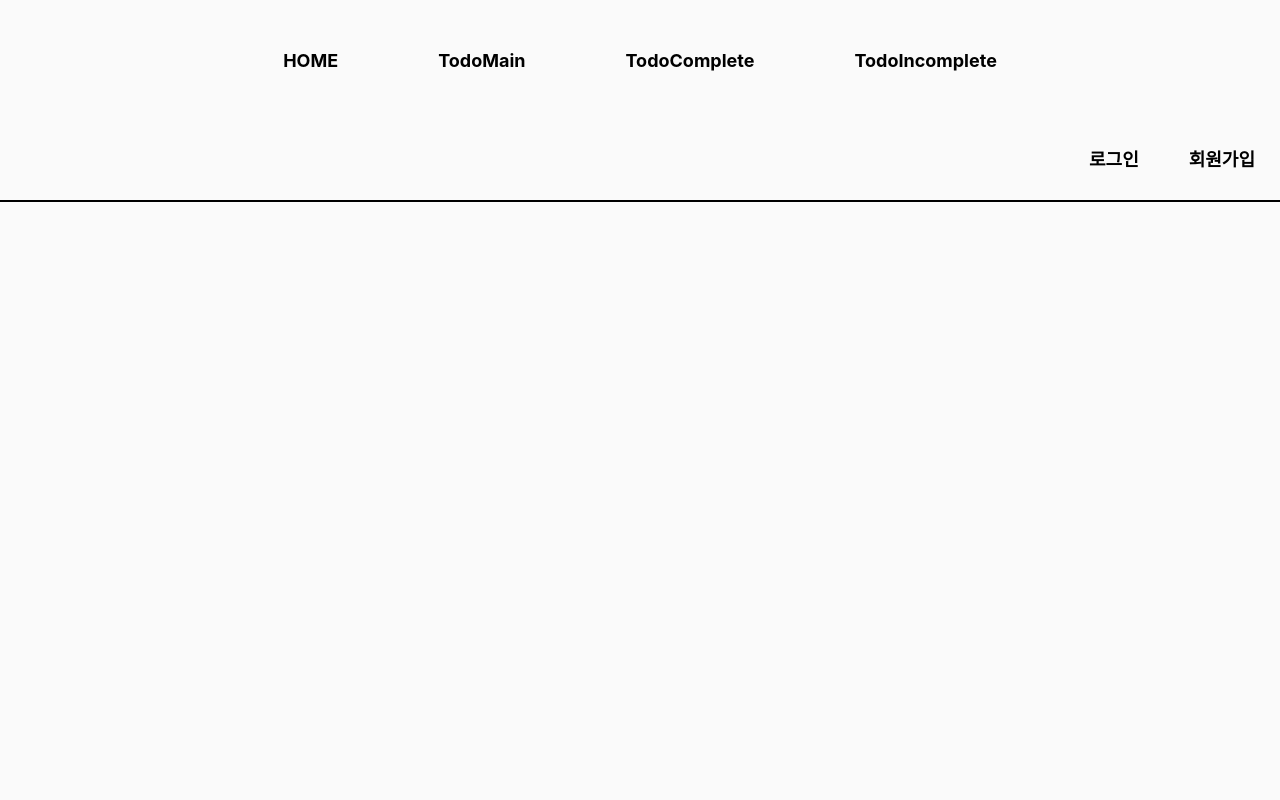
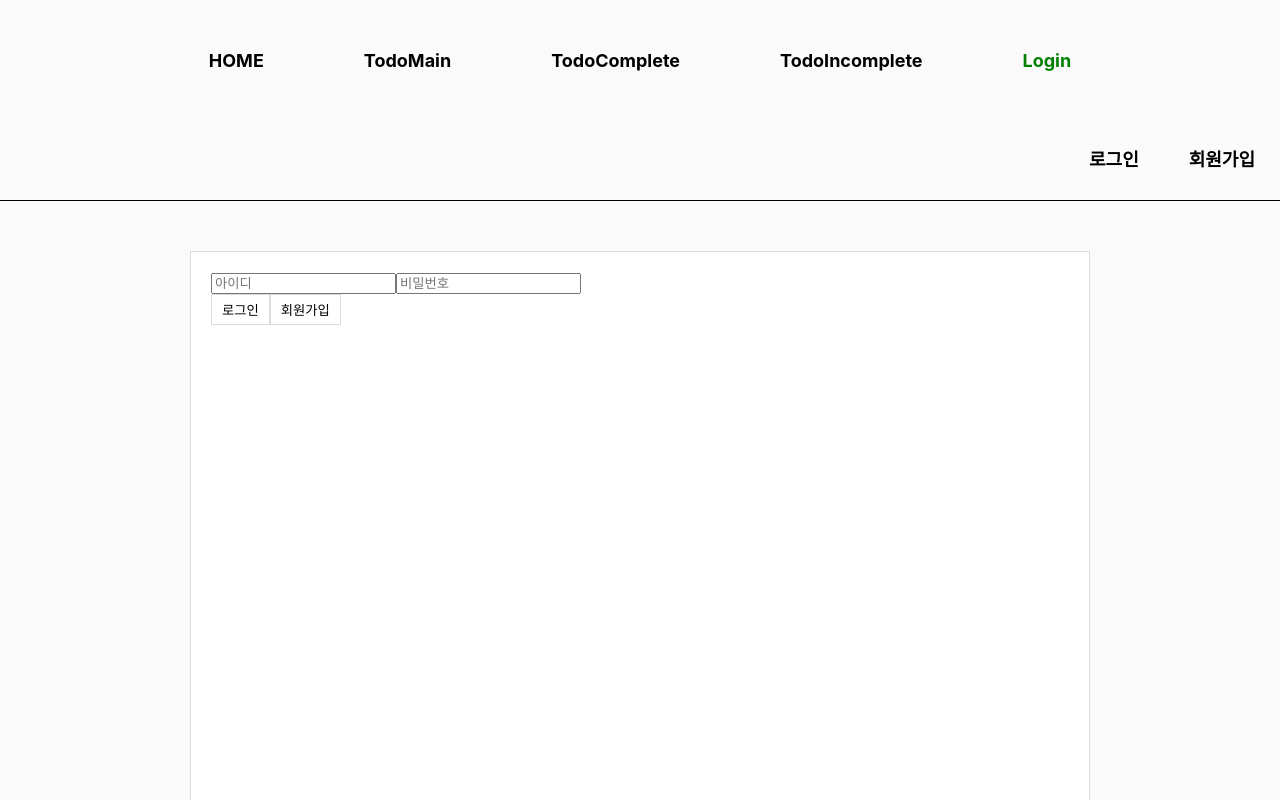
Before and after one commit to mjy102097/ToyProject_TodoList, a React (Create React App) app in the folder todolist_front/: page /Login in a window 1280 px wide. Shown: the top 800 px of the page. Built offline with nearby package versions, Linux system fonts and the light colour scheme.

Commit message:
로그인

```diff
--- a/todolist_front/package.json
+++ b/todolist_front/package.json
@@ -4,6 +4,8 @@
   "private": true,
   "dependencies": {
     "@emotion/react": "^11.13.0",
+    "@fullcalendar/core": "^6.1.15",
+    "@fullcalendar/daygrid": "^6.1.15",
     "@testing-library/jest-dom": "^5.17.0",
     "@testing-library/react": "^13.4.0",
     "@testing-library/user-event": "^13.5.0",
--- a/todolist_front/src/App.js
+++ b/todolist_front/src/App.js
@@ -7,6 +7,7 @@ import TodolistMain from './components/TodolistMain';
 import TodolistComplete from './components/TodolistComplete';
 import TodolistIncomplete from './components/TodolistIncomplete';
 import HighMenu from './components/HighMenu';
+import Login from './components/Login';
 
 function App() {
   return (
@@ -15,6 +16,7 @@ function App() {
         <Navigaitor/>
         <HighMenu/>
         <Routes>
+          <Route path='Login' element={<Login/>} />
           <Route path='TodoMain' element={<TodolistMain/>} />
           <Route path='TodoComplete' element={<TodolistComplete/>} />
           <Route path='TodoIncomplete' element={<TodolistIncomplete/>} />
--- a/todolist_front/src/components/HighMenu.jsx
+++ b/todolist_front/src/components/HighMenu.jsx
@@ -5,6 +5,7 @@ import {containerStyle} from '../styles/highMenu';
 function HighMenu() {
   return (
 <div css={containerStyle}>
+  <div className='main'>
     <div className="menu-container">
       <ul className="menu-conul">
         <li>로그인</li>
@@ -12,6 +13,7 @@ function HighMenu() {
       </ul>
     </div>
   </div>
+</div>
   );
 }
 
--- /dev/null
+++ b/todolist_front/src/components/Login.jsx
@@ -0,0 +1,72 @@
+import axios from 'axios';
+import React, { useRef, useState } from 'react';
+/** @jsxImportSource @emotion/react */
+import { MainCon } from '../styles/TodolistMain';
+
+function Login(props) {
+    const [ userList, setUserList ] = useState({
+        userId : "",
+        username : "",
+        password : ""
+    });
+    const [ inputData, setInputData ] = useState({...userList});
+
+    const inputRef = {
+        username : useRef(),
+        password : useRef()
+    }
+    const handleInputKeyDown = (e) => {
+        if(e.keyCode === 13) {
+            const {username, password } = inputRef;
+            switch(e.target.name) {
+                case "username" :
+                    password.current.focus();
+                    break;
+                case "password" :
+                    username.current.focus();
+                    setUserList(userList => [ ...userList, inputData ]);
+                    setInputData({ ...userList });
+                    break;
+                default:
+            }
+        }
+    }
+    const handleInputChange = (e) => {
+        setInputData(inputData => {
+            return {
+                ...inputData,
+                [e.target.name] : e.target.value
+            }
+        });
+    }
+    const handleUserLoginClick = async () => {
+        try{
+            const response = await axios.post(`http://localhost:8080/api/v1/userlogin/${userList}`)
+            setUserList(response.data);
+        }catch(e) {
+            console.error(e);
+        }
+    }
+    return (
+        <div css={MainCon}>
+            <div className="todo-mainContainer">
+            <input name="username" placeholder="아이디"
+            onKeyDown={handleInputKeyDown}
+            onChange={handleInputChange}
+            value={inputData.username}
+            ref={inputRef.username}/>
+
+            <input name="password" placeholder="비밀번호"
+            onKeyDown={handleInputKeyDown}
+            onChange={handleInputChange}
+            value={inputData.password}
+            ref={inputRef.password}/>
+            <tr>
+                <button onClick={handleUserLoginClick}>로그인</button>
+                <button onClick={handleUserLoginClick}>회원가입</button>
+            </tr>
+    </div>
+    </div>
+    );
+}
+export default Login;
--- a/todolist_front/src/components/Navigaitor.jsx
+++ b/todolist_front/src/components/Navigaitor.jsx
@@ -25,7 +25,7 @@ const navlinkStyle = css`
 `
 
 function Navigaitor() {
-  const links = ['HOME','TodoMain','TodoComplete', 'TodoIncomplete'];
+  const links = ['HOME','TodoMain','TodoComplete', 'TodoIncomplete', 'Login'];
 
 
   return (
--- a/todolist_front/src/components/TodolistIncomplete.jsx
+++ b/todolist_front/src/components/TodolistIncomplete.jsx
@@ -13,12 +13,12 @@ function TodolistIncomplete() {
     todoTxt : "",
     todoDate : ""
   });
-  const [ registerTodo, setRegisterTodo ] = useState({
+  // const [ registerTodo, setRegisterTodo ] = useState({
 
-  });
-  const [ selectTodo, setSelectTodo ] = useState({
+  // });
+  // const [ selectTodo, setSelectTodo ] = useState({
 
-  });
+  // });
   const [ params, setParams ] = useState({
     todoTxt : "",
     todoDate : ""
--- a/todolist_front/src/styles/highMenu.js
+++ b/todolist_front/src/styles/highMenu.js
@@ -1,7 +1,16 @@
 import { css } from "@emotion/react";
 
 export const containerStyle = css`
-  border-bottom: 1px solid black;
+  .main {
+    text-align: center;
+  }
+  &:hover {
+    content: "";
+    display: block;
+    width: 80%;
+    border-bottom: 3px solid black;
+    margin: auto;
+  }
 
   .menu-container {
     height: 80px;
```
Also changed, not shown: todolist_front/src/components/LoginNewUser.jsx (+39 -19 lines), 1 other file (tests, documents, lock files or other folders). Lines whose indentation alone changed are shown as unchanged.
